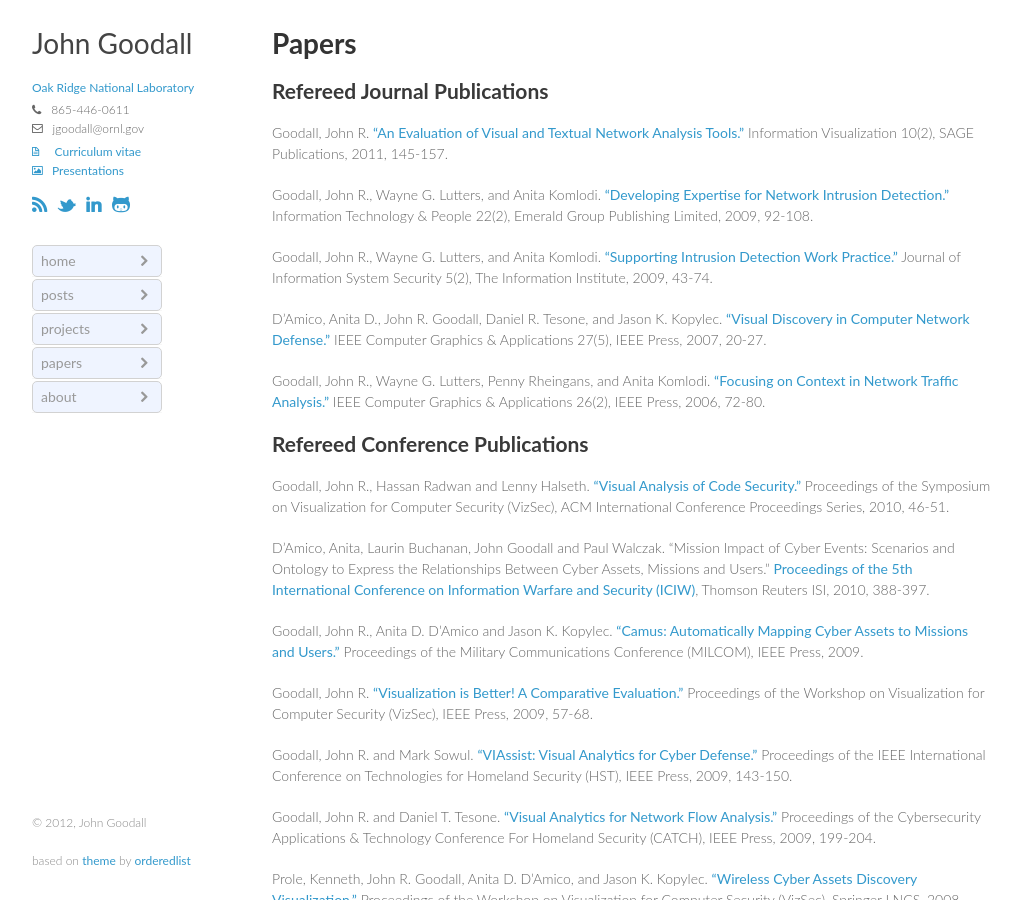
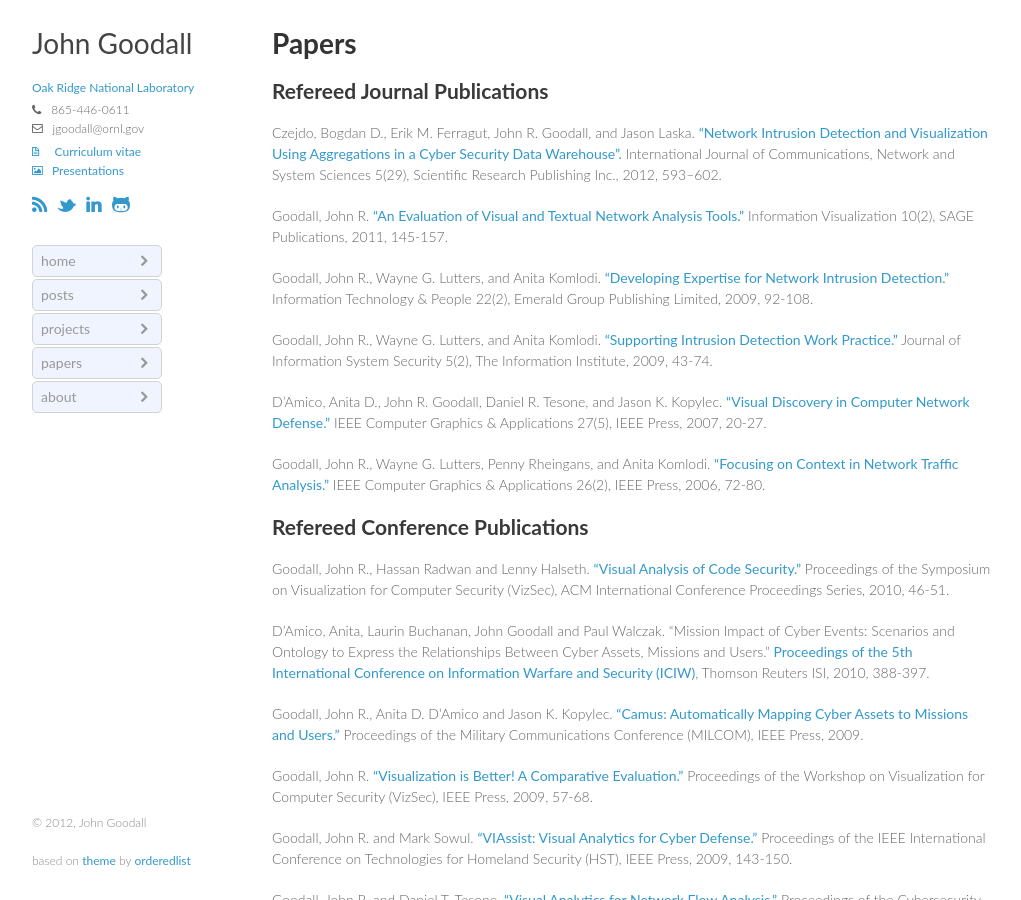
Before and after one commit to jgoodall/jgoodall.github.io, a Jekyll site: the page built from papers/index.md, in a window 1280 px wide and 900 px high. Shown: the whole window, without its empty margins (128-1149 px from the left). Built offline with Jekyll 4.4.1, drawn with Linux system fonts in a browser that asks for light colours; Markdown is read by kramdown in place of the engine named in the settings.

Commit message:
added bogdan journal paper

```diff
--- a/papers/index.md
+++ b/papers/index.md
@@ -4,6 +4,8 @@ title: Papers
 ---
 
 ## Refereed Journal Publications
+
+Czejdo, Bogdan D., Erik M. Ferragut, John R. Goodall, and Jason Laska. ["Network Intrusion Detection and Visualization Using Aggregations in a Cyber Security Data Warehouse".](http://dx.doi.org/10.4236/ijcns.2012.529069) International Journal of Communications, Network and System Sciences 5(29), Scientific Research Publishing Inc., 2012, 593–602.
 
 Goodall, John R. ["An Evaluation of Visual and Textual Network Analysis Tools."](http://ivi.sagepub.com/content/10/2/145.abstract) Information Visualization 10(2), SAGE Publications, 2011, 145-157.
 
```
